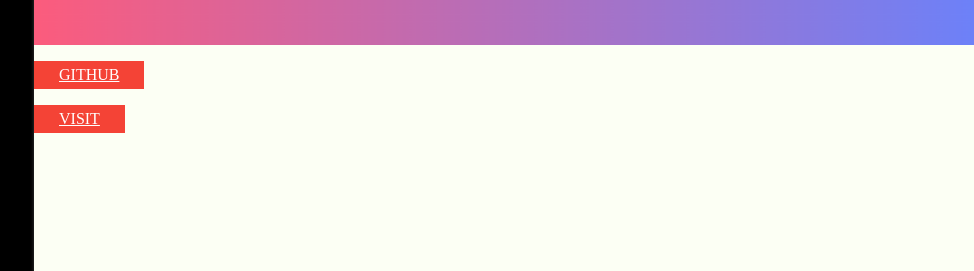
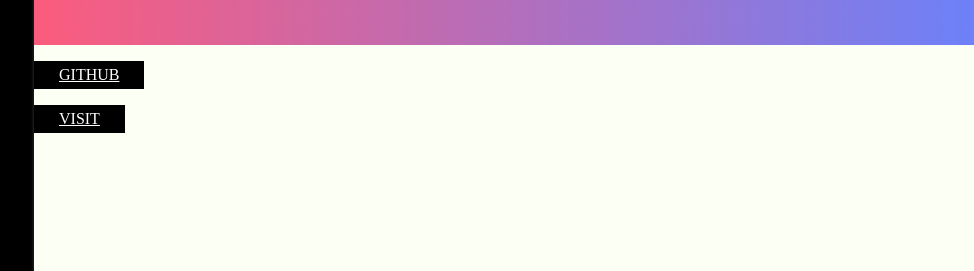
Before and after one commit to amitver01/PORTFOLIO, a plain HTML site: page work/work.html in a window 1280 px wide. Shown: the part 547-818 px from the top of the page, 126-1100 px from the left. Drawn offline with Linux system fonts and the light colour scheme.

Commit message:
Update work.css

```diff
--- a/work/work.css
+++ b/work/work.css
@@ -34,7 +34,7 @@ h1{
     font-size: 270%;
 }
 a:link, a:visited {
-    background-color: #f44336;
+    background-color: black;
     color: white;
     padding: 14px 25px;
    text-align: center;
@@ -43,7 +43,7 @@ a:link, a:visited {
   }
 
   a:hover, a:active {
-    background-color: red;
+    background-color: black;
   }
 
 /*---- SET UP CONTROL ----*/
```
